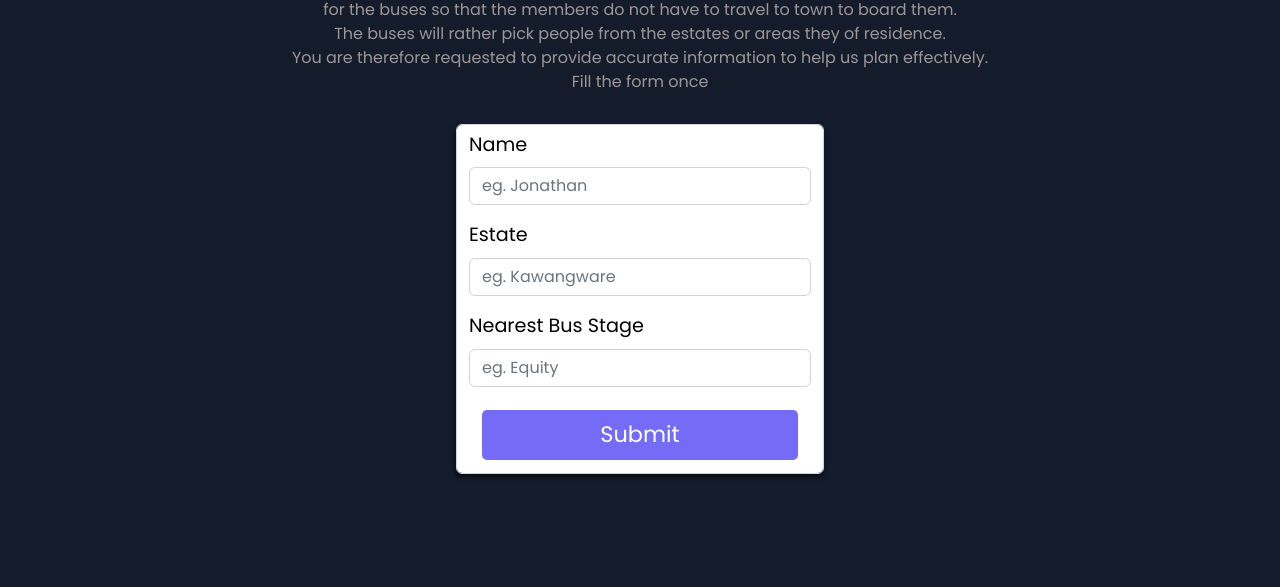
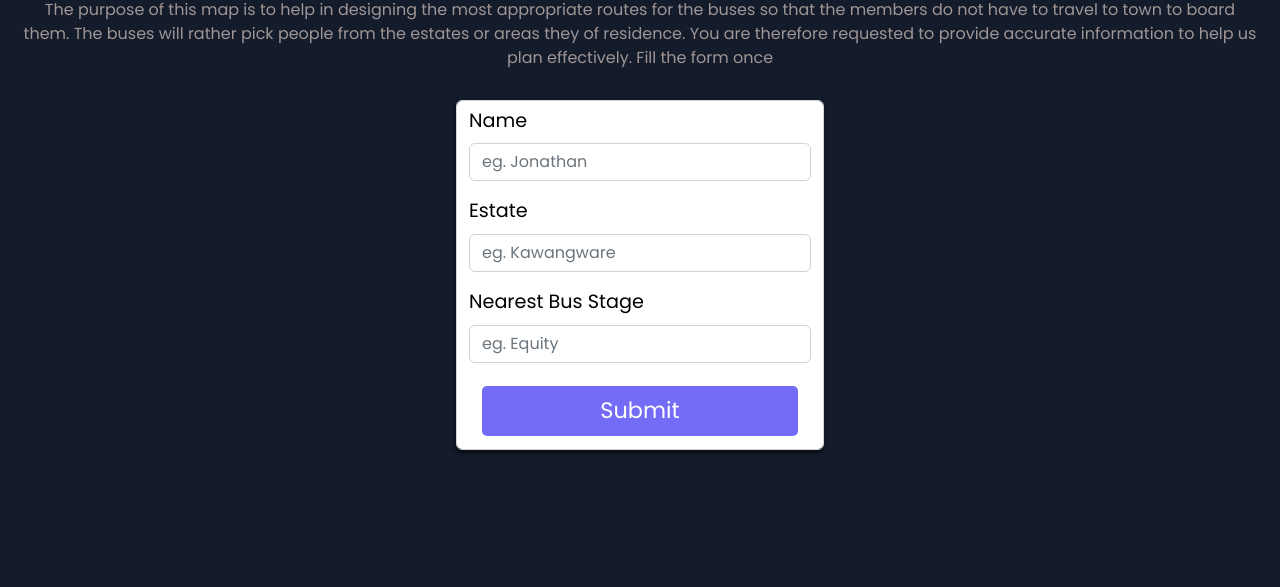
Before and after one commit to Mukundi-Mbugi/cotsm-transport-form, a plain HTML site: page index.html in a window 1280 px wide. Shown: the part 213-800 px from the top of the page. Drawn offline with nearby package versions, Linux system fonts and the light colour scheme.

Commit message:
remove html br

```diff
--- a/index.html
+++ b/index.html
@@ -14,7 +14,7 @@
         <div class="row">
             <div class="header">
                 <h1 class="danger">COTSM Transport Form</h1>
-                <p>The purpose of this map is to help in designing the most appropriate routes <br> for the buses so that the members do not have to travel to town to board them. <br> The buses will rather pick people from the estates or areas they of residence. <br> You are therefore requested to provide accurate information to help us plan effectively. <br> Fill the form once </p>
+                <p>The purpose of this map is to help in designing the most appropriate routes for the buses so that the members do not have to travel to town to board them. The buses will rather pick people from the estates or areas they of residence. You are therefore requested to provide accurate information to help us plan effectively. Fill the form once </p>
             </div>
         </div>
         <div class="row">
```
